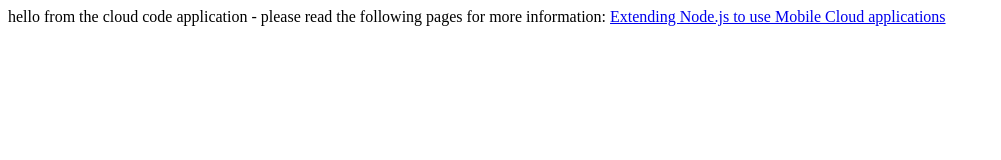
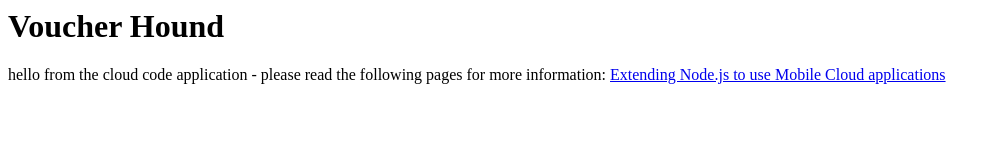
Before and after one commit to TeamBombe-leo/VoucherHound, a website: page public/index.html in a window 1280 px wide. Shown: the whole page, without its empty margins (0-1001 px from the left). Drawn offline with Linux system fonts and the light colour scheme.

Commit message:
Homepage Update

```diff
--- a/public/index.html
+++ b/public/index.html
@@ -1 +1,2 @@
+<h1>Voucher Hound</h1>
 hello from the cloud code application - please read the following pages for more information: <a href="https://www.ng.bluemix.net/docs/#starters/mobile/mobilecloud/nodejsmobile.html#nodejsmobile">Extending Node.js to use Mobile Cloud applications</a>
```
